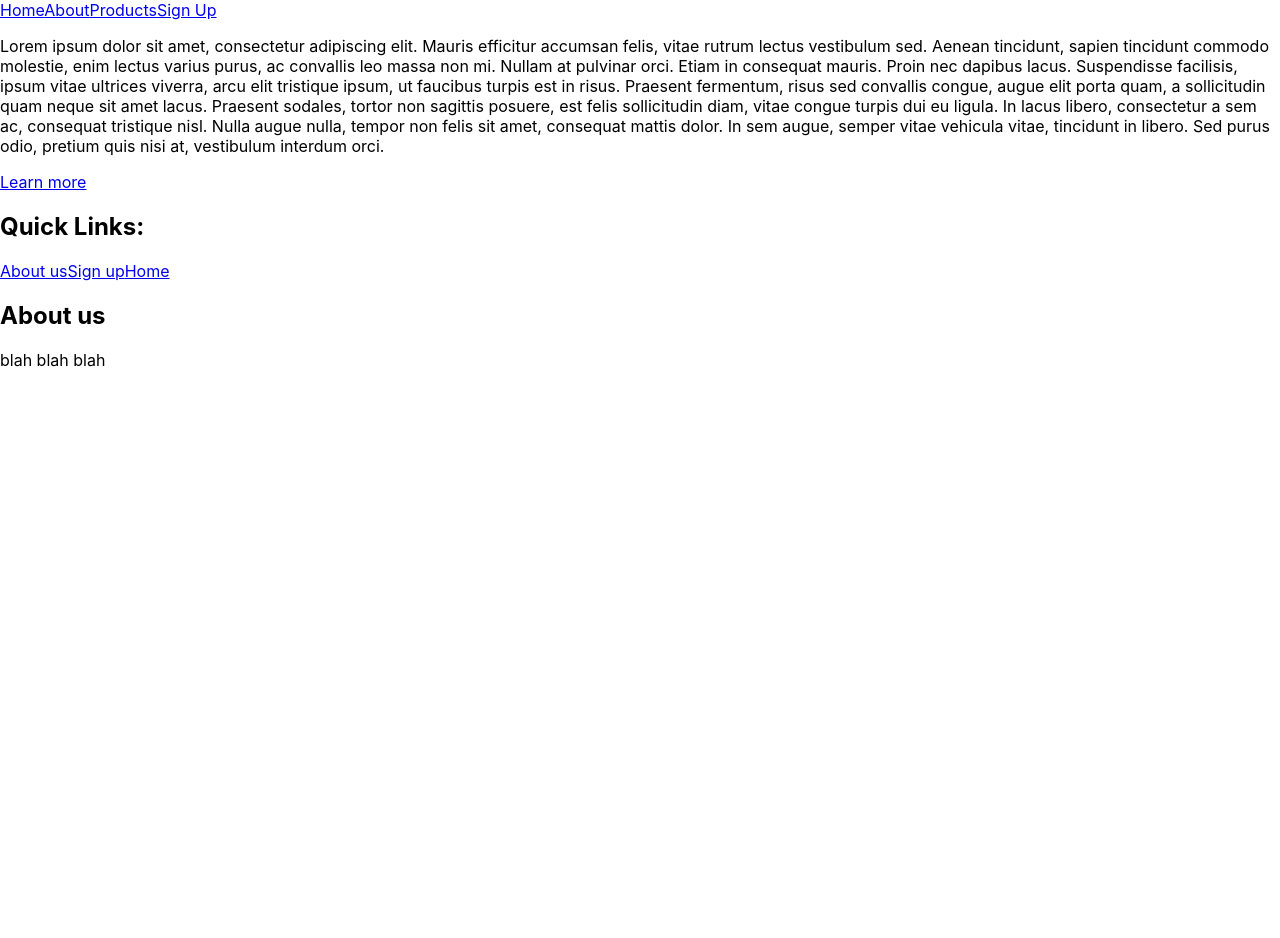
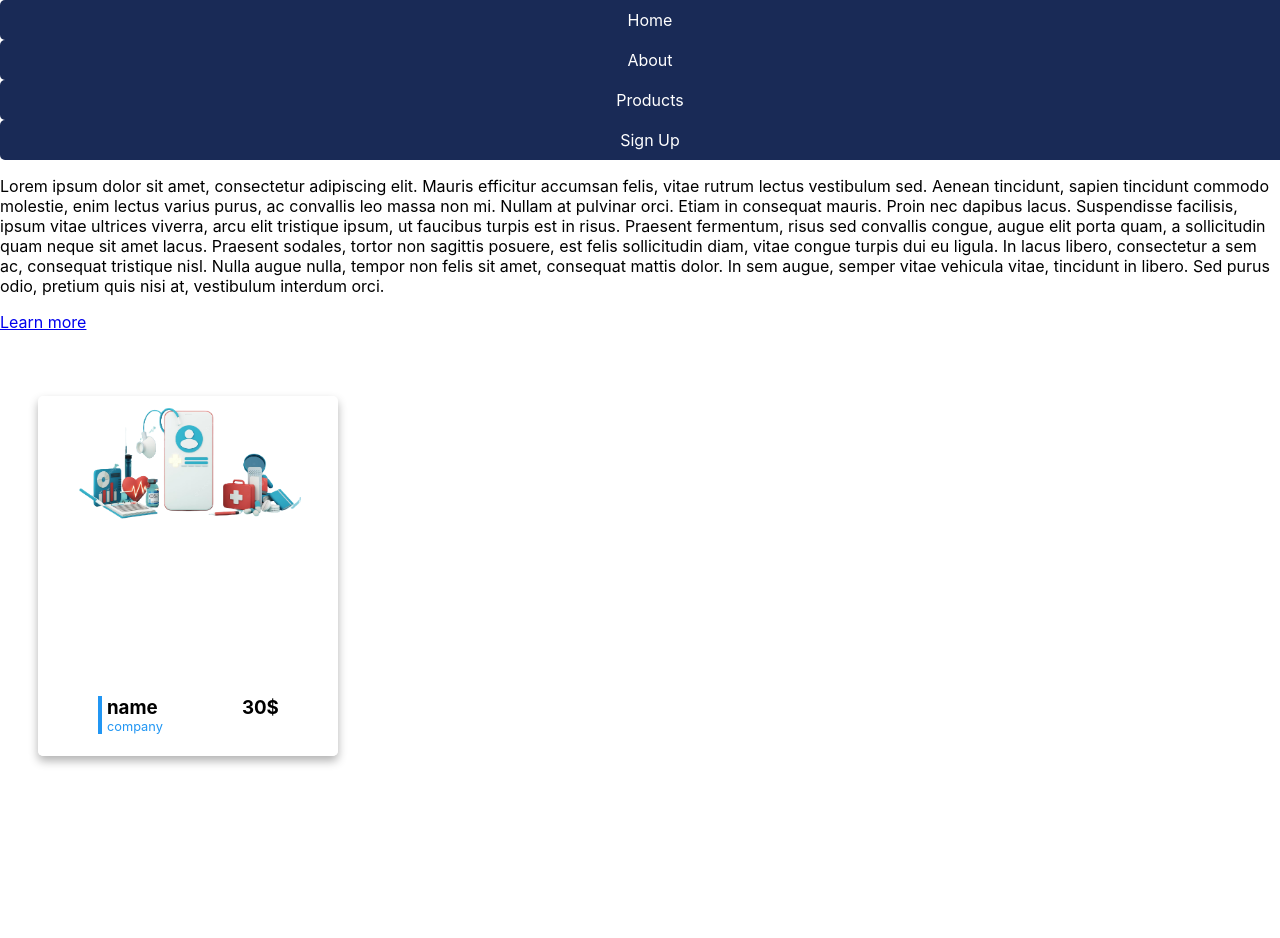
Before and after one commit to khahmad1/web3-frontend, a React (Create React App) app: page / in a window 1280 px wide. Shown: the top 938 px of the page. Before the commit the page ends 800 px from the top, so only its background shows below. Built offline with nearby package versions, Linux system fonts and the light colour scheme.

Commit message:
medicine card  done

```diff
--- a/src/components/button.jsx
+++ b/src/components/button.jsx
@@ -1,7 +1,9 @@
 import React from 'react'
 import { Button } from '@mui/material'
-export default function Button(props) {
+import { Link } from 'react-router-dom'
+export default function ButtonComponent(props) {
   return (
+    <>
     <Link className="" to={props.link}>
     <Button
       sx={{
@@ -22,5 +24,6 @@ export default function Button(props) {
    {props.text}
     </Button>
     </Link>
+    </>
   )
 }
--- /dev/null
+++ b/src/components/medecineCard.jsx
@@ -0,0 +1,108 @@
+import React, { useEffect, useState} from "react";
+import "../style/card.css";
+import { Button } from "@mui/material";
+import axios from "axios";
+import imgExample from "../assets/medicine.png"
+import { toast } from "react-toastify";
+import "react-toastify/dist/ReactToastify.css";
+import Loader from "./loader"
+// import { Pagination } from "@mui/material";
+import { useNavigate } from "react-router-dom";
+import ButtonComponent from "./button";
+
+
+function MedicineCard(props) {
+  const [medicine, setMedicine] = useState([]);
+  const [cart, setCart] = useState({});
+  const [loading, setLoading] = useState(true);
+  const [currentPage, setCurrentPage] = useState(1);
+
+
+
+
+//   const handleAddToCart = (_id, quantity) => {
+//     setCart((prevCart) => ({
+//       ...prevCart,
+//       [_id]: (prevCart[_id] || 0) + 1,
+//     }));
+//     toast.success("Successfully Added!", {
+//       icon: "👏",
+//     });
+//   };
+
+
+
+
+//   useEffect(() => {
+//     const fetchData = async () => {
+//       setLoading(true);
+//       try {
+//         let response;
+//
+//           response = await axios.get(`${process.env.REACT_APP_URL}medicine`);
+//
+//         setMedicine(response.data.response);
+//         setLoading(false);
+//       } catch (error) {
+//         console.error("Error fetching medicine data:", error);
+//         setLoading(false);
+//       }
+//     };
+
+//     fetchData();
+//   }, [props.categoryId]);
+
+
+
+  return (
+    <div>
+      {/* <h1 className="title" style={{ fontSize: "1.4em" }}>
+        {props.title}
+        title
+      </h1> */}
+
+      <main className="medicine">
+        {/* {loading ? (
+          <Loader />
+        ) : ( */}
+          {/* displayedMedicine.map((item) => ( */}
+            <div className="card" >
+              <figure>
+                <img
+                  src={imgExample}
+                  alt={"image"}
+                />
+              </figure>
+              <section className="details">
+                <div className="min-details">
+                  <h1 className="cart-name">
+                 name
+                    <span>company</span>
+                  </h1>
+                  <h1 className="price">30$</h1>
+                </div>
+
+                <div className="options">
+                  <h4>Expiration Date: test</h4>
+                  <h4>Origin Country: test</h4>
+                  <h4>Type: test</h4>
+                  <h4>Quantity: test</h4>
+                </div>
+                 <ButtonComponent text={"Add To cart"}/>
+              </section>
+            </div>
+          {/* )) */}
+        {/* )} */}
+      </main>
+      {/* <div className="pagination">
+        <Pagination
+          count={totalPages}
+          page={currentPage}
+          onChange={handlePageChange}
+        />
+      </div> */}
+    </div>
+  );
+}
+
+export default MedicineCard;
--- a/src/pages/HomePage.jsx
+++ b/src/pages/HomePage.jsx
@@ -1,4 +1,6 @@
+import { Card } from "@mui/material";
 import {Link} from "react-router-dom";
+import MedicineCard from "../components/medecineCard";
 export default function HomePage(){
     return(
     <div>
@@ -8,6 +10,7 @@ export default function HomePage(){
             Lorem ipsum dolor sit amet, consectetur adipiscing elit. Mauris efficitur accumsan felis, vitae rutrum lectus vestibulum sed. Aenean tincidunt, sapien tincidunt commodo molestie, enim lectus varius purus, ac convallis leo massa non mi. Nullam at pulvinar orci. Etiam in consequat mauris. Proin nec dapibus lacus. Suspendisse facilisis, ipsum vitae ultrices viverra, arcu elit tristique ipsum, ut faucibus turpis est in risus. Praesent fermentum, risus sed convallis congue, augue elit porta quam, a sollicitudin quam neque sit amet lacus. Praesent sodales, tortor non sagittis posuere, est felis sollicitudin diam, vitae congue turpis dui eu ligula. In lacus libero, consectetur a sem ac, consequat tristique nisl. Nulla augue nulla, tempor non felis sit amet, consequat mattis dolor. In sem augue, semper vitae vehicula vitae, tincidunt in libero. Sed purus odio, pretium quis nisi at, vestibulum interdum orci.
             </p>
             <Link to="/about">Learn more</Link>
+            <MedicineCard/>
         </article>
     </div>
     )
--- /dev/null
+++ b/src/style/card.css
@@ -0,0 +1,124 @@
+@import url("https://fonts.googleapis.com/css?family=Ubuntu");
+
+.medicine{
+  /* margin:0 auto; */
+  display: flex;
+  width: 94%;
+  justify-content: center;
+  justify-content: space-between;
+  flex-wrap: wrap;
+  margin-left: auto;
+  margin-right: auto;
+  margin-top: 4em;
+}
+.card {
+  position: relative;
+  border-radius: 5px;
+  box-shadow: 0 5px 10px rgba(0, 0, 0, 0.3);
+  height: 360px;
+  overflow: hidden;
+  width: 300px;
+  box-sizing: border-box;
+  margin-bottom: 10em;
+}
+
+.card > figure {
+  width: 75%;
+  margin: auto;
+}
+
+.card > figure > img {
+ width: 100%
+
+}
+
+.details {
+  backdrop-filter: blur(4px);
+  background-color: rgba(255, 255, 255, 0.8);
+  border-radius: 10px;
+  padding: 20px;
+  padding-top:0 ;
+  position: absolute;
+  top: 78%;
+  width: 300px;
+  transition: box-shadow 0.3s ease-in-out, top 0.3s ease-in-out;
+  box-sizing: border-box;
+}
+
+.card:hover .details {
+  box-shadow: 0 4px 5px rgba(0, 0, 0, 0.3);
+  top: 10%;
+}
+
+.details > .min-details {
+  display: flex;
+  justify-content: space-around;
+}
+.cart-name{
+  padding-left: 5px;
+  border-left: 4px solid var(--primary)  ;
+}
+
+.details > .min-details > h1 > span {
+  color: var(--primary);
+  display: block;
+  font-size: 0.8rem;
+  font-weight: 400;
+}
+
+.btn {
+  background-color: #192a56;
+  border-radius: 5px;
+  color: #fff;
+  display: block;
+  padding: 10px;
+  text-align: center;
+  text-decoration: none;
+  text-transform: capitalize;
+  width: 100%;
+  transition: box-shadow 0.3s ease-in-out, transform 0.3s ease-in-out;
+}
+.pagination {
+  display: flex;
+  justify-content: center;
+  margin-top: 1em;
+  margin-bottom: 1em;
+
+}
+
+.pagination .page-link {
+  font-size: 1.2rem; /* Adjust the font size as needed */
+  padding: 0.5em 0.75em; /* Adjust the padding as needed */
+}
+.css-yuzg60-MuiButtonBase-root-MuiPaginationItem-root.Mui-selected {
+  background-color: var(--primary) !important;
+  color: #fff;
+}
+.css-1xr9krm.Mui-selected {
+  background-color: var(--primary) !important;
+  color: #fff !important;
+}
+/* .css-nhb8h9 {
+  background-color: var(--primary) !important;
+  color: #fff !important;
+} */
+.css-g2z002-MuiSvgIcon-root-MuiPaginationItem-icon {
+  color: var(--primary);
+  font-size: 2em !important;
+}
+@media (max-width: 768px) {
+  .medicine {
+    width: 100%;
+    justify-content: center;
+  }
+  .pagination {
+    display: flex;
+    justify-content: center;
+
+    margin-bottom: 1em;
+
+  }
+  .css-nhb8h9 {
+  justify-content: center;
+  }
+}
```
